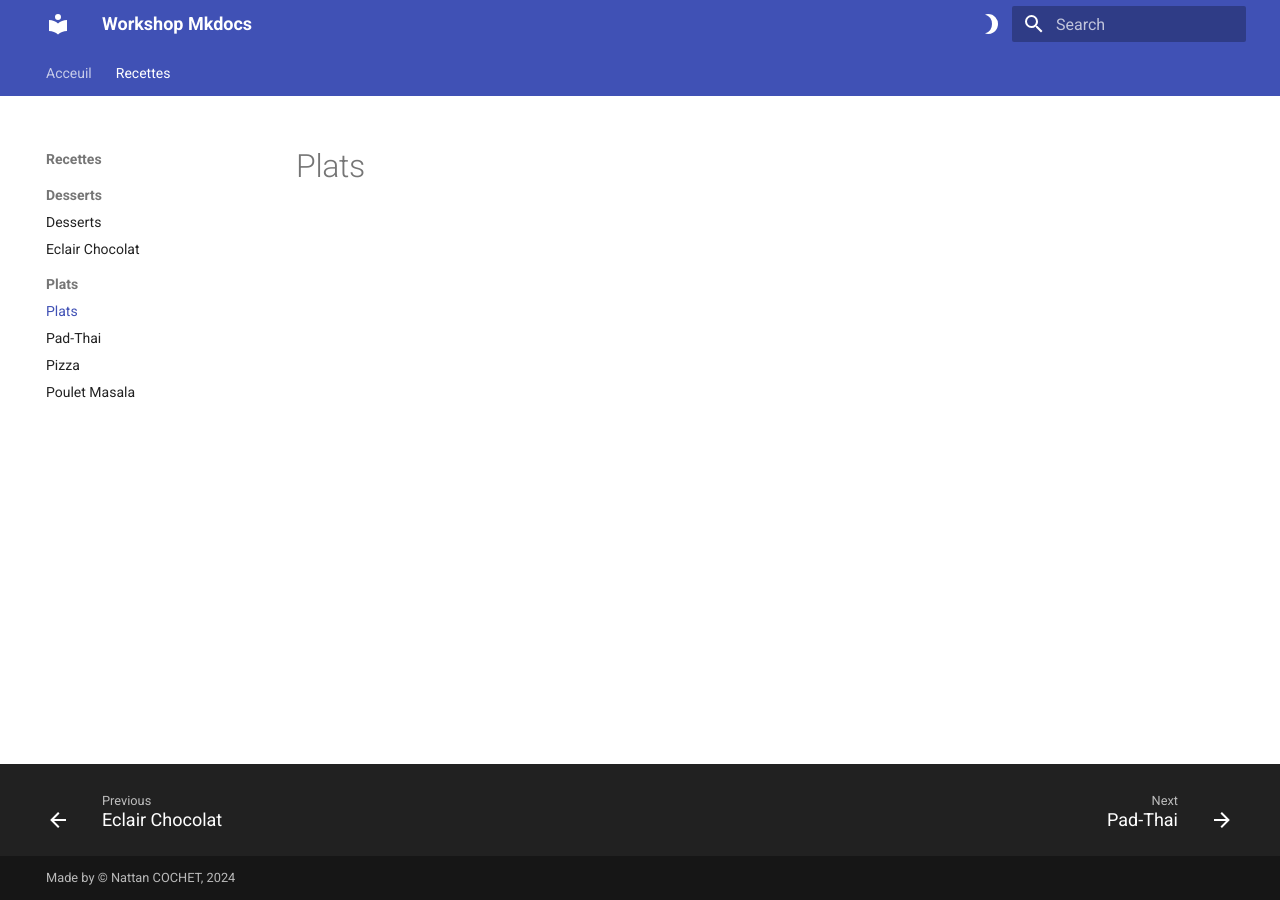
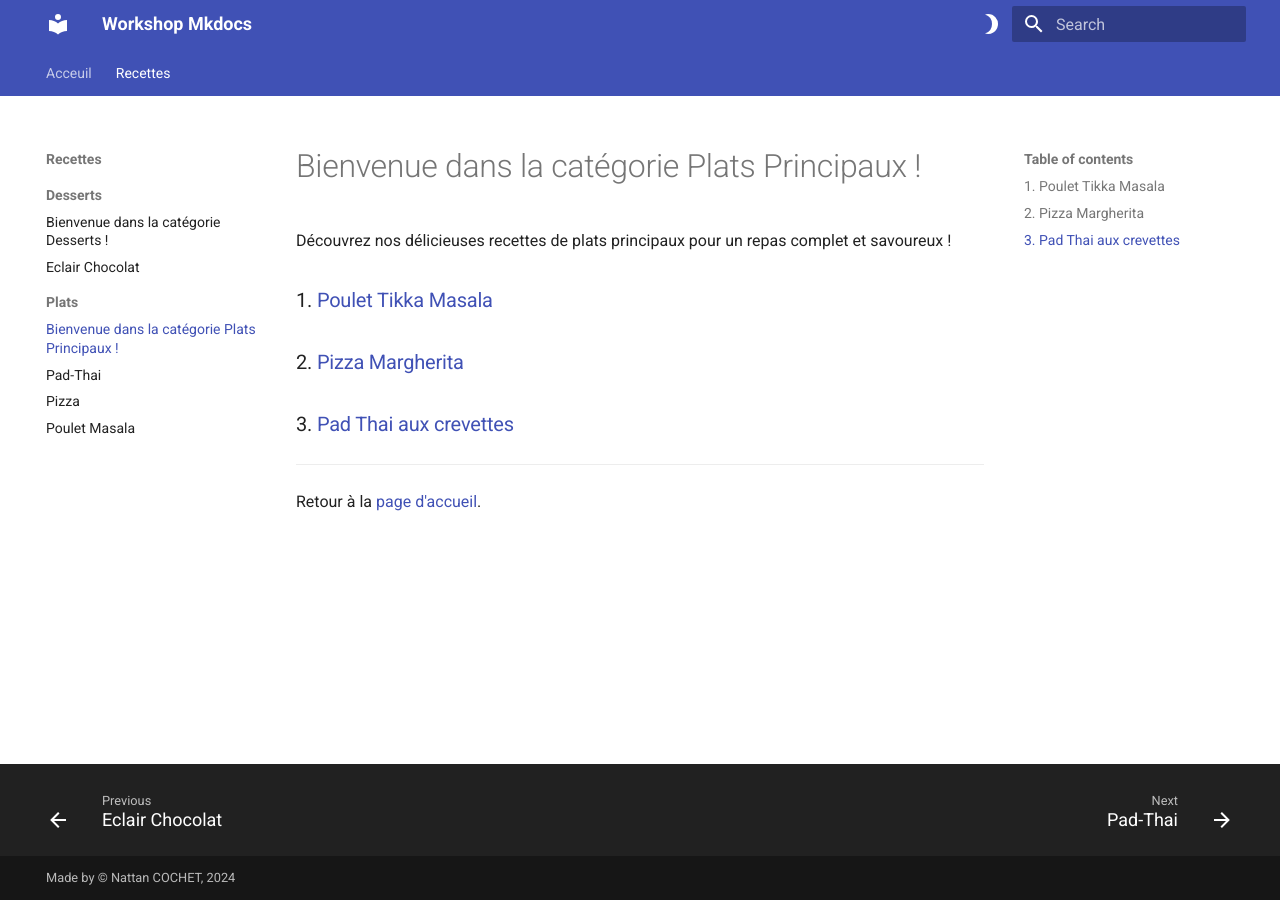
Before and after one commit to NattanCochet/workshopMkdocs, an MkDocs documentation site: the page built from docs/recettes/plats.md, in a window 1280 px wide. Built offline with MkDocs 1.6.1 and Material for MkDocs 9.7.7, drawn with Linux system fonts in a browser that asks for light colours.

Commit message:
added recipes main pages

```diff
--- a/docs/recettes/plats.md
+++ b/docs/recettes/plats.md
@@ -1 +1,13 @@
-# Plats
+# Bienvenue dans la catégorie Plats Principaux !
+
+Découvrez nos délicieuses recettes de plats principaux pour un repas complet et savoureux !
+
+### 1. [Poulet Tikka Masala](recettes/plats/poulet-tikka-masala.md)
+
+### 2. [Pizza Margherita](recettes/plats/pizza-margherita.md)
+
+### 3. [Pad Thai aux crevettes](recettes/plats/pad-thai-crevettes.md)
+
+---
+
+Retour à la [page d'accueil](../index.md).
```
Also changed, not shown: docs/recettes/desserts.md (+10 -1 lines), docs/recettes/entrees.md (+1 -1 lines).
